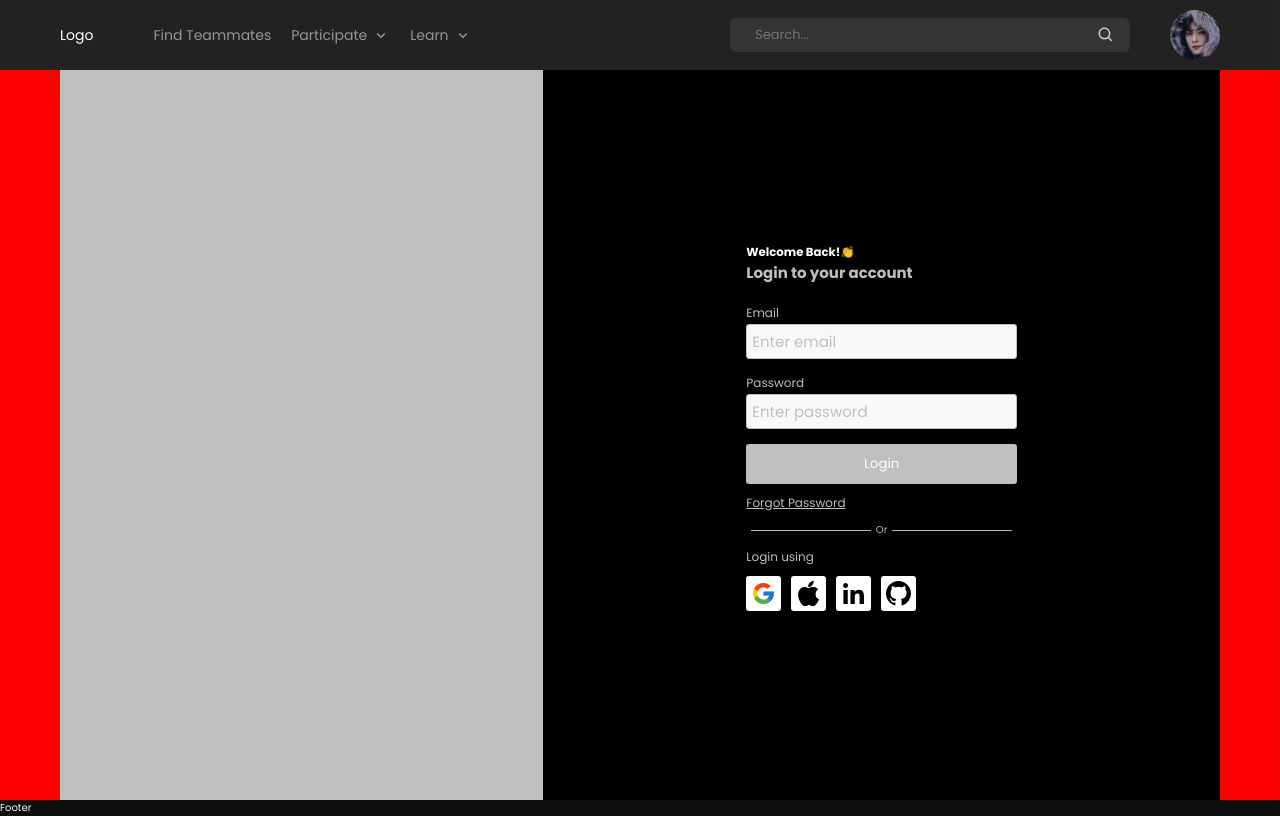
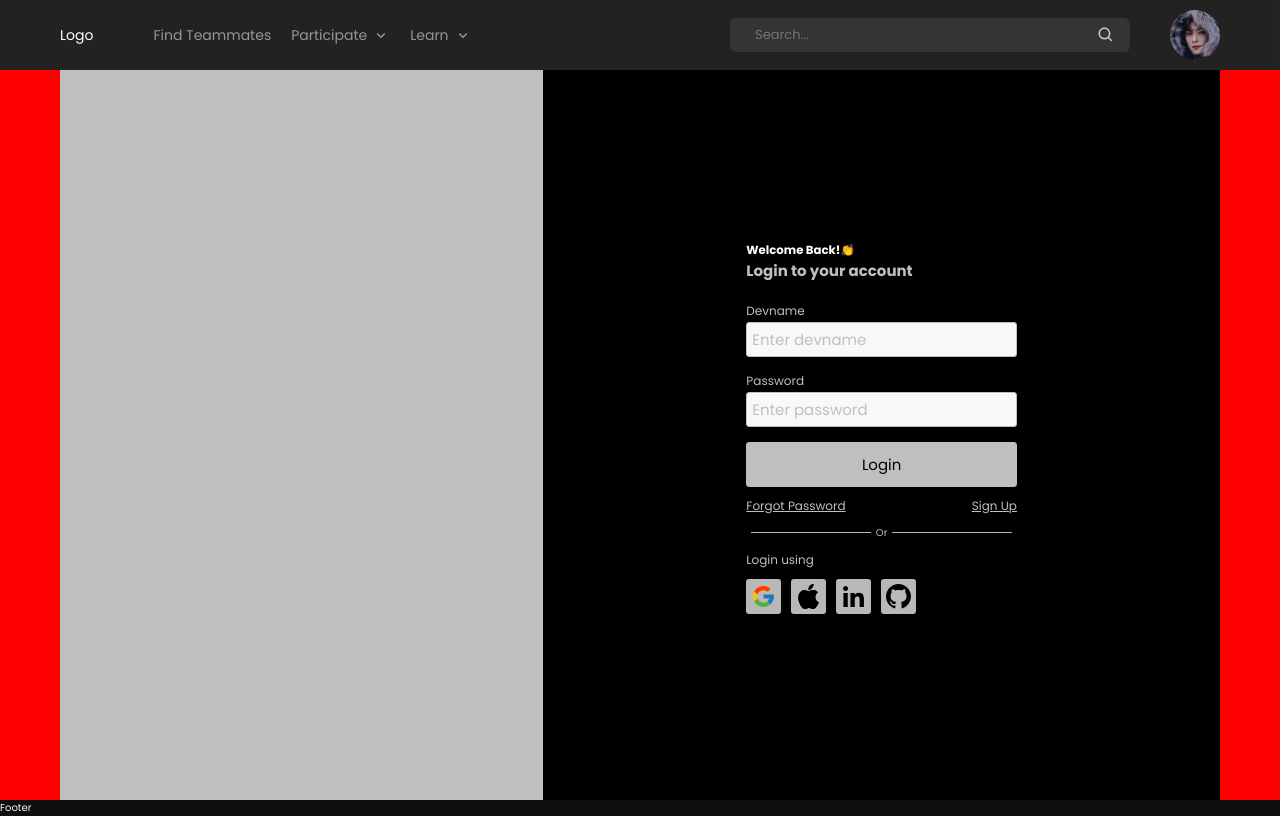
Before and after one commit to Techie-Pirates/TTIDFrontend, a Next.js app: page /login in a window 1280 px wide. Built offline with nearby package versions, Linux system fonts and the light colour scheme; no server answers.

Commit message:
updated the login page css, and added the react-toastisy for the validation of the user input. not connected with backend, fonts and some changes needed.

```diff
--- a/package.json
+++ b/package.json
@@ -14,14 +14,14 @@
     "jsonwebtoken": "^8.5.1",
     "moment": "^2.29.4",
     "next": "^12.2.4",
-    "react": "18.2.0",
     "react-dom": "18.2.0",
     "react-icons": "^4.4.0",
     "react-lottie-player": "^1.4.3",
     "react-redux": "^8.0.2",
     "react-toastify": "^9.0.8",
     "redux": "^4.2.0",
-    "redux-thunk": "^2.4.1"
+    "redux-thunk": "^2.4.1",
+    "toastify": "^2.0.1"
   },
   "devDependencies": {
     "eslint": "8.21.0",
--- a/pages/login/Login.module.scss
+++ b/pages/login/Login.module.scss
@@ -13,6 +13,19 @@
     display: flex;
     justify-content: center;
     align-items: center;
+  }
+
+  .error_container {
+    background-color: #000000;
+    color: #ffffff;
+    font-size: 1.5rem;
+  }
+
+  .close_icon {
+    display: flex;
+    align-items: center;
+    justify-content: center;
+    color: #e74c3c;
   }
 
   .login_container {
@@ -41,24 +54,46 @@
     background-color: #f8f8f8;
     padding: 0.5rem;
     font-size: 1.5rem;
+
+    &:hover {
+      outline: 2px solid grey;
+    }
+
+    &:focus {
+      outline: 2px solid grey;
+    }
   }
   ::placeholder {
     color: #bfbfbf;
   }
   button {
     background-color: #bfbfbf;
-    border: none;
+    border: 1px solid #bfbfbf;
     border-radius: 3px;
-    color: white;
+    color: black;
+    font-size: 1.5rem;
     text-align: center;
     padding-top: 1rem;
     padding-bottom: 1rem;
     margin-bottom: 1rem;
+    &:hover {
+      background-color: white;
+      color: black;
+      cursor: pointer;
+    }
+  }
+
+  .links_container {
+    display: flex;
+    justify-content: space-between;
   }
 
   .link {
     text-decoration: underline;
     font-size: 1.2rem;
+    &:hover {
+      color: white;
+    }
   }
 
   .hr_container {
@@ -85,7 +120,12 @@
     padding: 5px;
     color: black;
     border-radius: 3px;
-    background: white;
+    background: #b8b8b8;
+    &:hover {
+      background-color: black;
+      color: white;
+      cursor: pointer;
+    }
   }
   .icons:first {
     margin-left: 0px;
--- a/pages/login/index.jsx
+++ b/pages/login/index.jsx
@@ -1,26 +1,102 @@
-import React from "react";
+import React, { useState } from "react";
 import styles from "./Login.module.scss";
 import Link from "next/link";
 import { FcGoogle } from "react-icons/fc";
 import { BsApple, BsGithub } from "react-icons/bs";
 import { GrLinkedinOption } from "react-icons/gr";
+import { ToastContainer, toast } from "react-toastify";
+import { AiOutlineCloseCircle } from "react-icons/ai";
+import "react-toastify/dist/ReactToastify.css";
+const Login = () => {
+  const [loginData, setLoginData] = useState({ devname: "", password: "" });
+  const handleChange = (event) => {
+    const { name, value } = event.target;
 
-const Login = () => {
+    setLoginData((prevData) => {
+      return { ...prevData, [name]: value };
+    });
+  };
+
+  const isInputValid = () => {
+    const { devname, password } = loginData;
+    let message = { isValid: false, message: "Invalid input" };
+
+    if (devname.length < 6) {
+      message.message = "Invalid username";
+    } else if (password.length < 8) {
+      message.message = "Invalid password";
+    } else {
+      message = { isValid: true, message: "Valid input." };
+    }
+    return message;
+  };
+
+  const submit = () => {
+    const message = isInputValid();
+    if (message.isValid) {
+      // axios.post("backend")
+    } else {
+      toast.error(message.message, {
+        position: "top-right",
+        autoClose: 5000,
+        hideProgressBar: false,
+        closeOnClick: true,
+        pauseOnHover: true,
+        draggable: true,
+        progress: undefined,
+        className: styles.error_container,
+      });
+    }
+  };
+
+  const CloseButton = ({ closeToast }) => (
+    <i className={"material-icons " + styles.close_icon} onClick={closeToast}>
+      <AiOutlineCloseCircle size={"2rem"} />
+    </i>
+  );
+
   return (
     <div className={styles.Main_container + " " + "container"}>
+      <ToastContainer
+        position="top-right"
+        autoClose={5000}
+        hideProgressBar={false}
+        newestOnTop={false}
+        closeOnClick
+        rtl={false}
+        pauseOnFocusLoss
+        draggable
+        pauseOnHover
+        closeButton={CloseButton}
+      />
       <div className={styles.left_container}></div>
       <div className={styles.right_container}>
         <div className={styles.login_container}>
           <h3>Welcome Back!👏</h3>
           <h2>Login to your account</h2>
-          <label>Email</label>
-          <input type="email" name="email" placeholder="Enter email" />
+          <label>Devname</label>
+          <input
+            type="text"
+            name="devname"
+            placeholder="Enter devname"
+            onChange={handleChange}
+          />
           <label>Password</label>
-          <input type="password" name="password" placeholder="Enter password" />
-          <button>Login</button>
-          <Link href="/">
-            <a className={styles.link}>Forgot Password</a>
-          </Link>
+          <input
+            type="password"
+            name="password"
+            placeholder="Enter password"
+            onChange={handleChange}
+          />
+          <button onClick={submit}>Login</button>
+          <div className={styles.links_container}>
+            <Link href="/">
+              <a className={styles.link}>Forgot Password</a>
+            </Link>
+            <Link href="/signup">
+              <a className={styles.link}>Sign Up</a>
+            </Link>
+          </div>
           <div className={styles.hr_container}>
             <hr />
             Or
```
Also changed, not shown: 2 other files (tests, documents, lock files or other folders).
